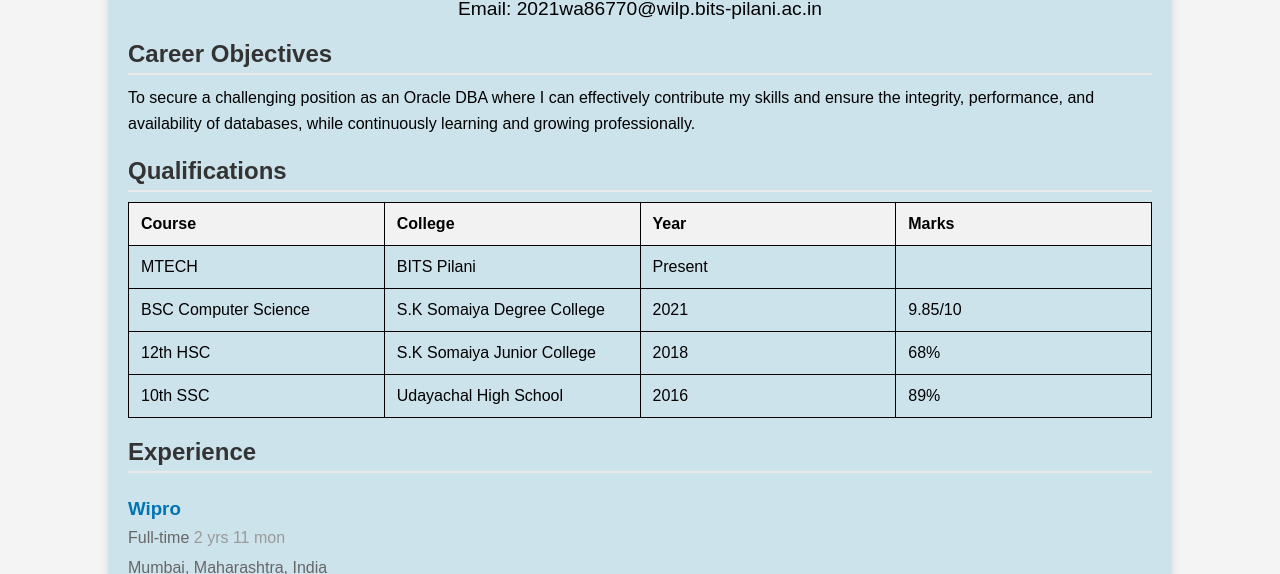
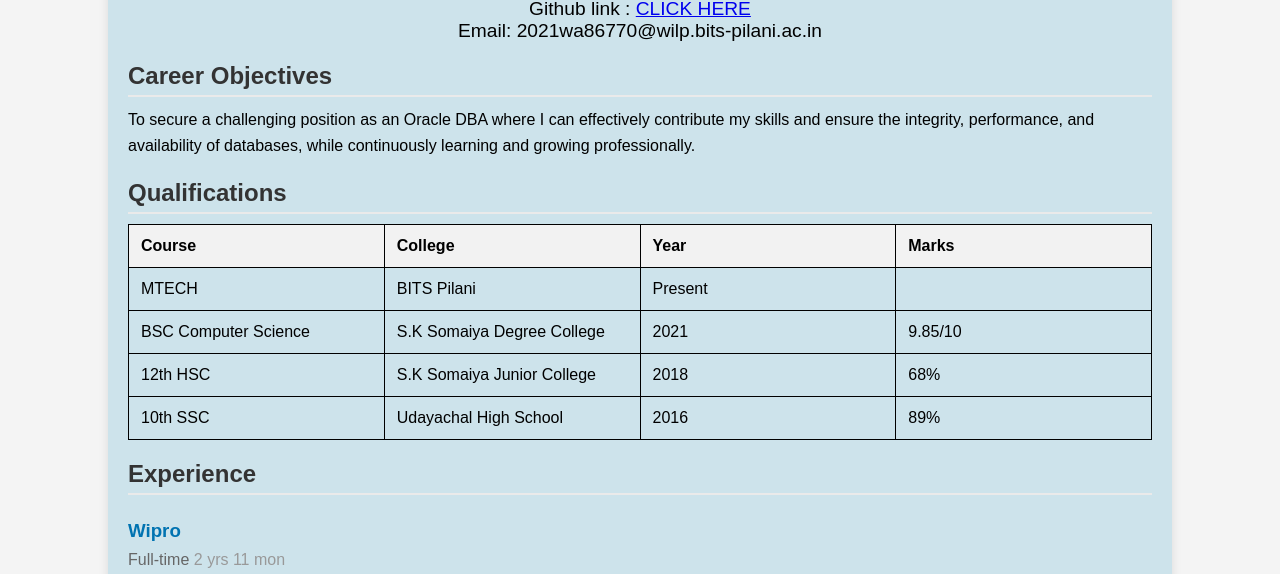
Before and after one commit to Samiksha-shetty/Samiksha-CV.github.io, a plain HTML site: page index.html in a window 1280 px wide. Shown: the part 526-1100 px from the top of the page. Drawn offline with Linux system fonts and the light colour scheme.

Commit message:
Update index.html

```diff
--- a/index.html
+++ b/index.html
@@ -12,6 +12,7 @@
         <div class="header">
             <img src="image.png" alt="Samiksha R Shetty" class="profile-photo">
             <h1>Samiksha R Shetty</h1>
+            <p> Github link : <a href=https://samiksha-shetty.github.io/Samiksha-CV.github.io/">CLICK HERE</a></p>
             <p>Email: 2021wa86770@wilp.bits-pilani.ac.in</p>
         </div>
 
```
